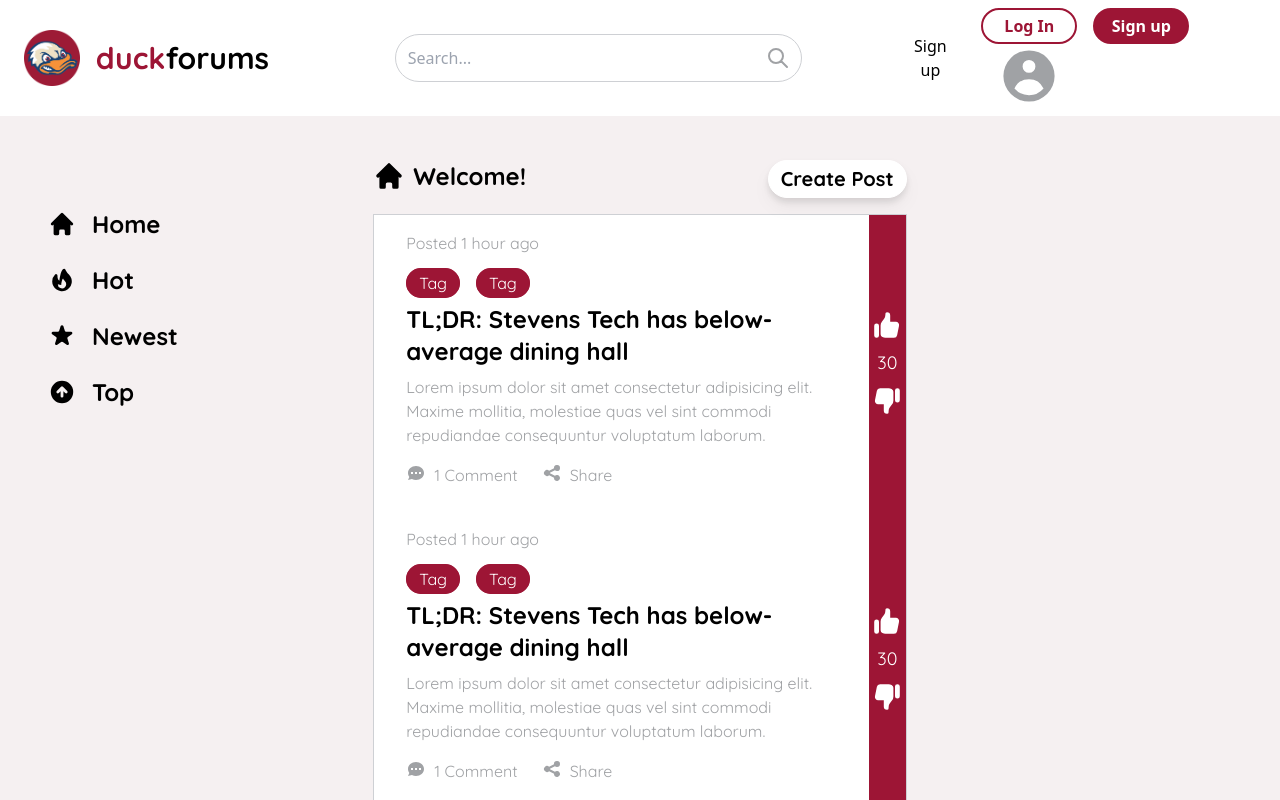
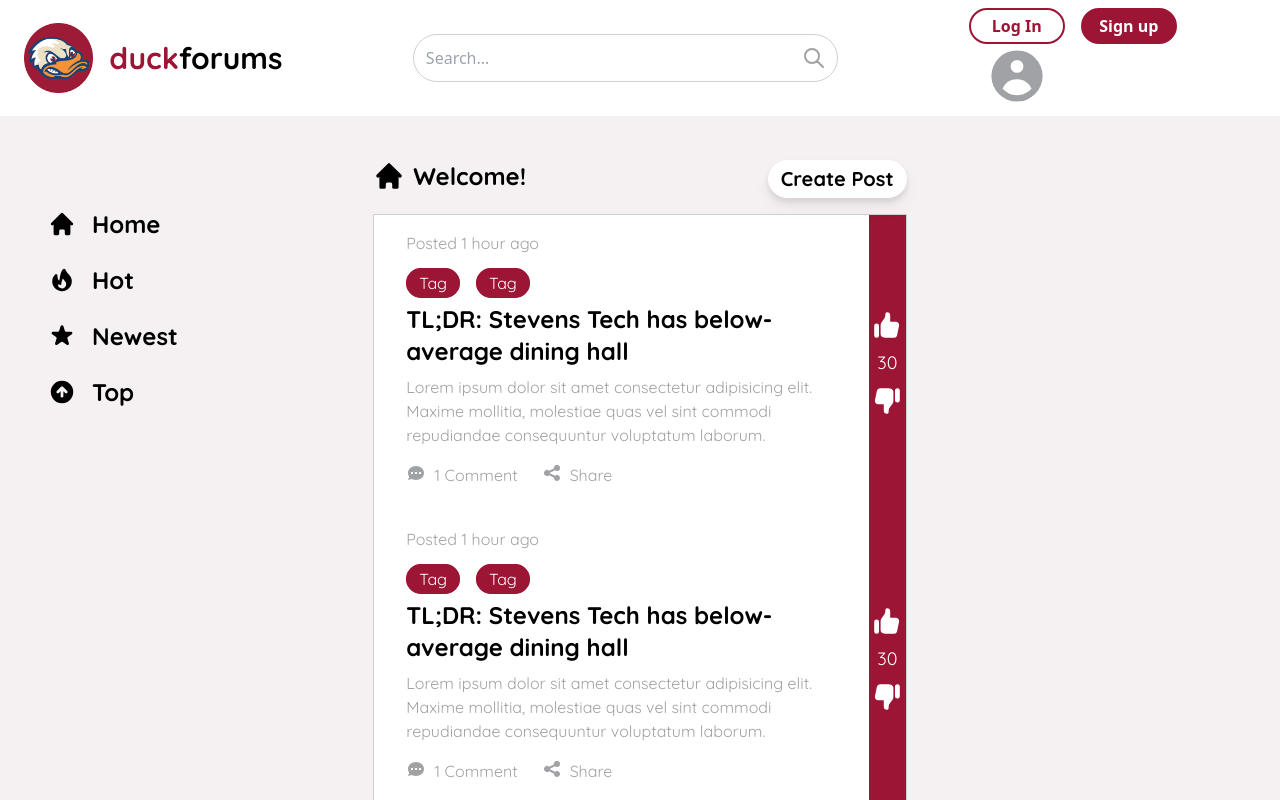
Before and after one commit to iscii/stevens-forums, a Next.js app: page / in a window 1280 px wide. Shown: the top 800 px of the page. Built offline with nearby package versions, Linux system fonts and the light colour scheme.

Commit message:
Update Nav.js

```diff
--- a/components/Nav.js
+++ b/components/Nav.js
@@ -34,7 +34,9 @@ function Nav() {
 				</form>
 			</div>
 
-			<button onClick={toggle}>Sign up</button>
+			{/* <div className="fixed top-0 w-screen h-screen flex justify-center items-center" style={{ display: showMe ? "flex" : "none" }}>
+				<Login />
+			</div> */}
 
 			<div className="fixed top-0 w-screen h-screen flex justify-center items-center" style={{ display: showMe ? "flex" : "none" }}>
 				<Signup />
```
